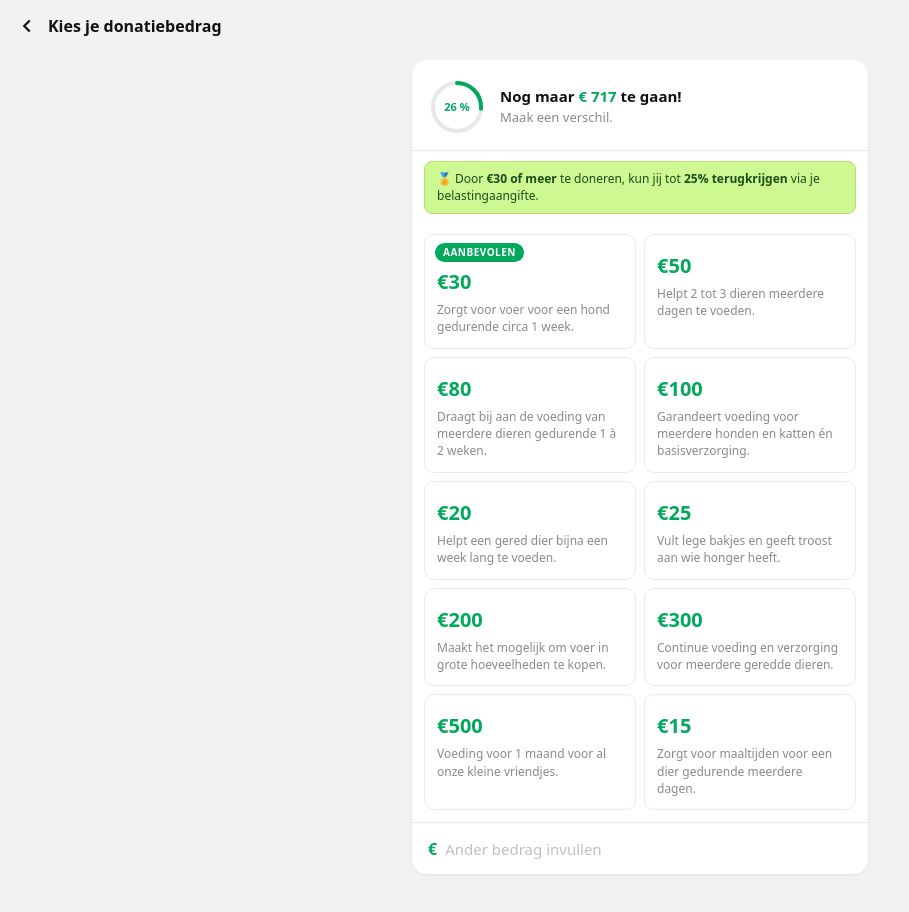
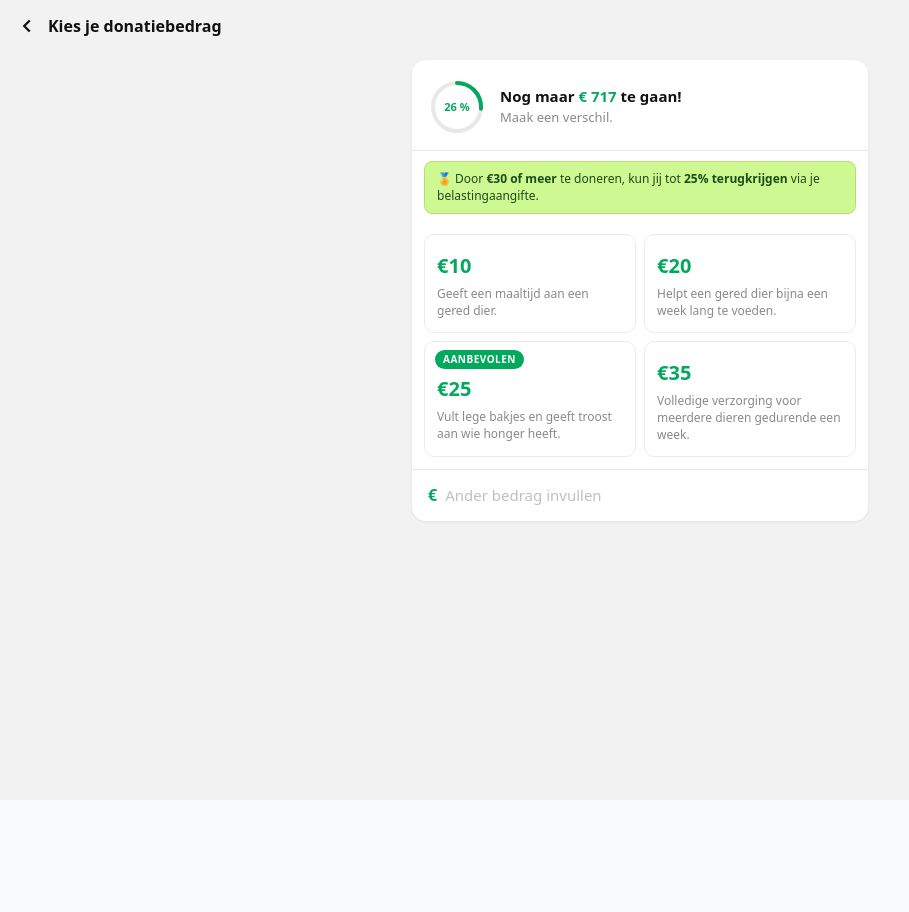
Before and after one commit to davizinhsysjsj/donate-estrutura-us, a SvelteKit app: page /donate in a window 1280 px wide. Shown: the top 912 px of the page, without its empty margins (0-909 px from the left). After the commit the page ends 800 px from the top, so only its background shows below. Built offline with nearby package versions, Linux system fonts and the light colour scheme.

Commit message:
feat(donate): grid mostra apenas valores com variante Shopify (10, 20, 25, 35)

```diff
--- a/src/routes/donate/+page.svelte
+++ b/src/routes/donate/+page.svelte
@@ -30,17 +30,14 @@
     desc: string;
   };
 
+  // Apenas valores com variante Shopify ja criada.
+  // Os demais (15, 30, 50, 80, 100, 200, 300, 500) serao adicionados quando
+  // as variantes forem criadas no produto Shopify.
   const AMOUNTS: AmountOption[] = [
-    { amount: 30, recommended: true, desc: 'Zorgt voor voer voor een hond gedurende circa 1 week.' },
-    { amount: 50,  desc: 'Helpt 2 tot 3 dieren meerdere dagen te voeden.' },
-    { amount: 80,  desc: 'Draagt bij aan de voeding van meerdere dieren gedurende 1 à 2 weken.' },
-    { amount: 100, desc: 'Garandeert voeding voor meerdere honden en katten én basisverzorging.' },
-    { amount: 20,  desc: 'Helpt een gered dier bijna een week lang te voeden.' },
-    { amount: 25,  desc: 'Vult lege bakjes en geeft troost aan wie honger heeft.' },
-    { amount: 200, desc: 'Maakt het mogelijk om voer in grote hoeveelheden te kopen.' },
-    { amount: 300, desc: 'Continue voeding en verzorging voor meerdere geredde dieren.' },
-    { amount: 500, desc: 'Voeding voor 1 maand voor al onze kleine vriendjes.' },
-    { amount: 15,  desc: 'Zorgt voor maaltijden voor een dier gedurende meerdere dagen.' },
+    { amount: 10, desc: 'Geeft een maaltijd aan een gered dier.' },
+    { amount: 20, desc: 'Helpt een gered dier bijna een week lang te voeden.' },
+    { amount: 25, recommended: true, desc: 'Vult lege bakjes en geeft troost aan wie honger heeft.' },
+    { amount: 35, desc: 'Volledige verzorging voor meerdere dieren gedurende een week.' },
   ];
 
   function dogsForAmount(n: number): number {
```
